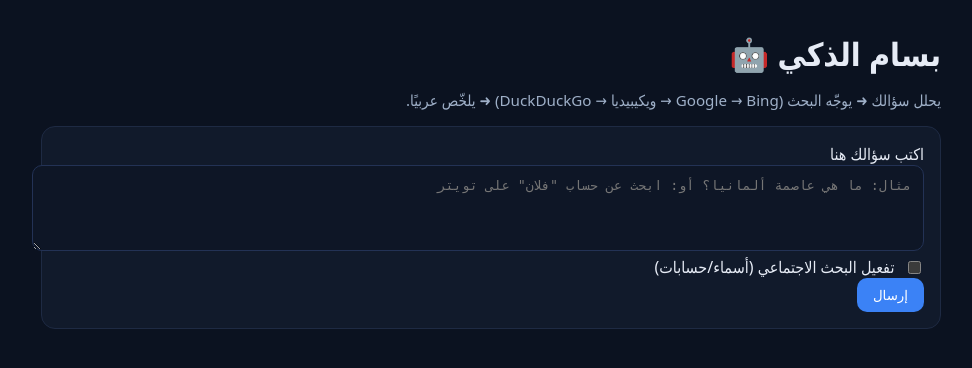
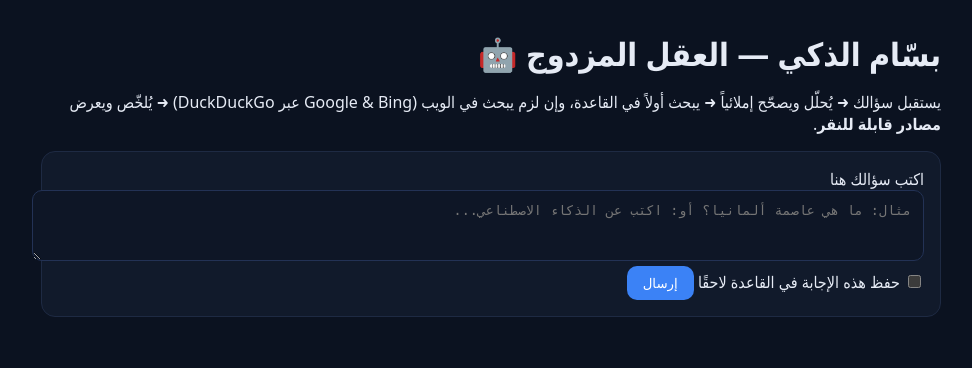
Before and after one commit to bassam-st/bassam-brain, a FastAPI app: page / in a window 1280 px wide. Shown: the top 368 px of the page, without its empty margins (149-1121 px from the left). Run offline with FastAPI, Linux system fonts and the light colour scheme.

Commit message:
Update index.html

```diff
--- a/templates/index.html
+++ b/templates/index.html
@@ -1,37 +1,98 @@
 <!doctype html>
 <html lang="ar" dir="rtl">
 <head>
-  <meta charset="utf-8"/>
-  <meta name="viewport" content="width=device-width,initial-scale=1"/>
-  <title>بسام الذكي — العقل المزدوج</title>
-  <link rel="stylesheet" href="/static/style.css"/>
-  <style>
-    .bubble{white-space:pre-wrap; word-wrap:break-word; overflow-wrap:anywhere;}
-    .links a{color:#8ab4f8; text-decoration:underline;}
-  </style>
+  <meta charset="utf-8">
+  <meta name="viewport" content="width=device-width,initial-scale=1">
+  <title>بسّام الذكي — العقل المزدوج</title>
+  <link rel="stylesheet" href="/static/style.css">
 </head>
 <body>
   <main class="container">
-    <h1>بسام الذكي 🤖</h1>
-    <p class="muted">يحلل سؤالك ➜ يوجّه البحث (Google → Bing → ويكيبيديا → DuckDuckGo) ➜ يلخّص عربيًا.</p>
+    <header class="hero">
+      <h1>بسّام الذكي — <span>العقل المزدوج</span> 🤖</h1>
+      <p>يستقبل سؤالك ➜ يُحلّل ويصحّح إملائياً ➜ يبحث أولاً في القاعدة،
+         وإن لزم يبحث في الويب (Google &amp; Bing عبر DuckDuckGo) ➜
+         يُلخّص ويعرض <strong>مصادر قابلة للنقر</strong>.</p>
+    </header>
 
-    <form method="post" action="/ask" class="card">
-      <label>اكتب سؤالك هنا</label>
-      <textarea name="q" rows="4" placeholder="مثال: ما هي عاصمة ألمانيا؟ أو: ابحث عن حساب &quot;فلان&quot; على تويتر"></textarea>
-      <label class="row" style="gap:.6rem;">
-        <input type="checkbox" name="social" value="1"> تفعيل البحث الاجتماعي (أسماء/حسابات)
-      </label>
-      <button type="submit">إرسال</button>
-    </form>
+    <section class="card">
+      <form method="post" action="/ask" class="ask-form">
+        <label for="q">اكتب سؤالك هنا</label>
+        <textarea id="q" name="q" rows="3" placeholder="مثال: ما هي عاصمة ألمانيا؟ أو: اكتب عن الذكاء الاصطناعي...">{{ q }}</textarea>
 
-    {% if answer %}
-    <section class="card bubble">
-      <div class="answer">{{ answer }}</div>
-      {% if meta %}
-      <div class="muted">mode: {{ meta.mode }}</div>
+        <!-- خيارات إضافية مستقبلًا: حفظ في القاعدة -->
+        <div class="inline">
+          <label class="switch">
+            <input type="checkbox" name="save_answer">
+            <span>حفظ هذه الإجابة في القاعدة لاحقًا</span>
+          </label>
+          <button type="submit" class="btn">إرسال</button>
+        </div>
+
+        <!-- تمرير آخر إجابة كي تُحفظ إن اختار المستخدم -->
+        <input type="hidden" name="last_answer" value="{{ ans or '' }}">
+      </form>
+    </section>
+
+    {% if ans %}
+    <section class="card answer">
+      <h2>الإجابة</h2>
+      <pre class="bubble">{{ ans }}</pre>
+
+      {% if meta and meta.sources and meta.sources|length > 0 %}
+      <section class="card sources">
+        <h3>المصادر</h3>
+        <ul id="sources-list">
+          {% for s in meta.sources %}
+            <li class="source-item {% if loop.index > 5 %}hidden{% endif %}">
+              <a href="{{ s.url }}" target="_blank" rel="noopener">{{ s.title }}</a>
+            </li>
+          {% endfor %}
+        </ul>
+        {% if meta.sources|length > 5 %}
+        <div class="sources-actions">
+          <button id="more-btn" class="btn-ghost">عرض المزيد</button>
+          <button id="less-btn" class="btn-ghost hidden">عرض أقل</button>
+        </div>
+        {% endif %}
+      </section>
       {% endif %}
+
+      <form method="post" action="/back">
+        <button class="btn-ghost">◀ رجوع</button>
+      </form>
+
+      <div class="mode">mode: {{ meta.mode if meta else "n/a" }}</div>
     </section>
     {% endif %}
   </main>
+
+  <script>
+  // تحكم في "عرض المزيد/أقل" للمصادر
+  (function(){
+    const list  = document.getElementById('sources-list');
+    if(!list) return;
+    const items = Array.from(list.querySelectorAll('.source-item'));
+    const more  = document.getElementById('more-btn');
+    const less  = document.getElementById('less-btn');
+    let shown = Math.min(5, items.length);
+    function showMore(n=5){
+      const end = Math.min(shown+n, items.length);
+      for(let i=shown;i<end;i++) items[i].classList.remove('hidden');
+      shown=end; updateBtns();
+    }
+    function showLess(){
+      items.forEach((li,i)=> li.classList.toggle('hidden', i>=5));
+      shown=Math.min(5,items.length); updateBtns();
+    }
+    function updateBtns(){
+      if(more) more.classList.toggle('hidden', shown>=items.length);
+      if(less) less.classList.toggle('hidden', shown<=5);
+    }
+    if(more) more.addEventListener('click', ()=>showMore(5));
+    if(less) less.addEventListener('click', showLess);
+    updateBtns();
+  })();
+  </script>
 </body>
 </html>
```
